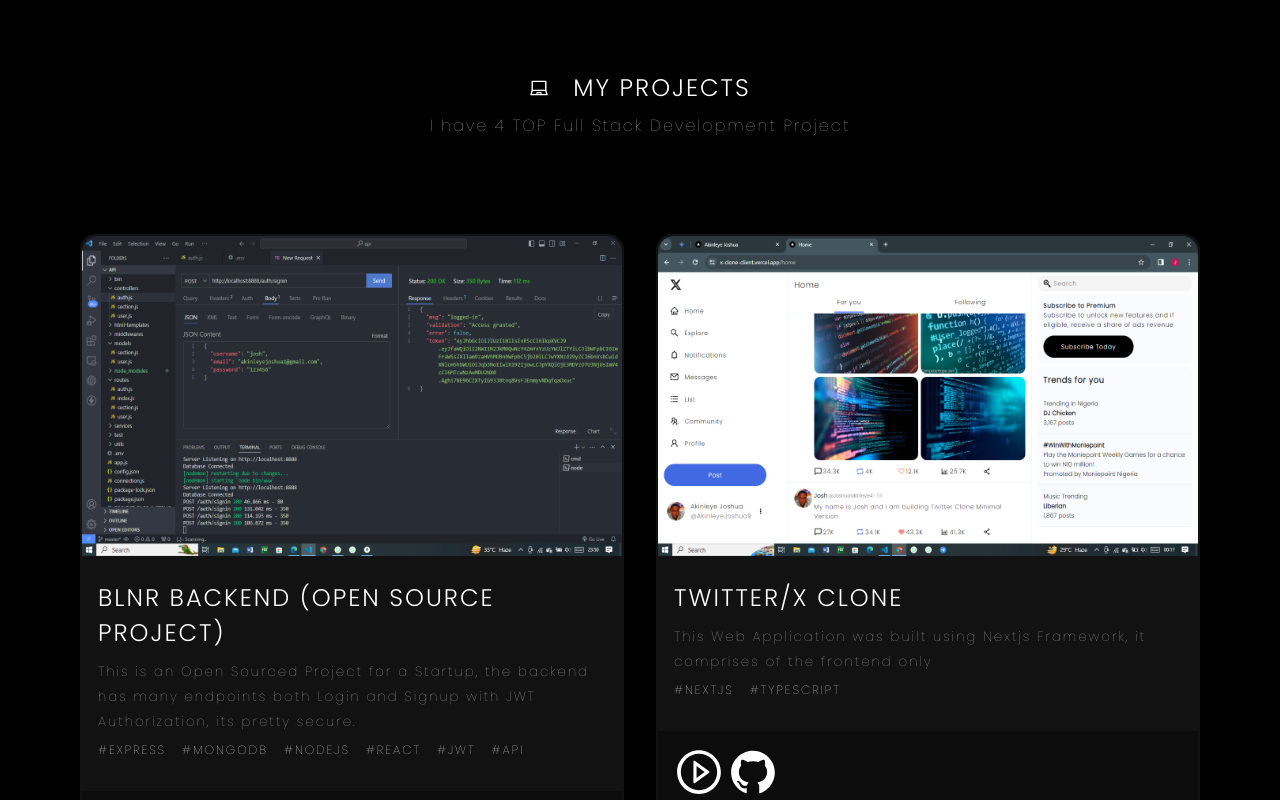
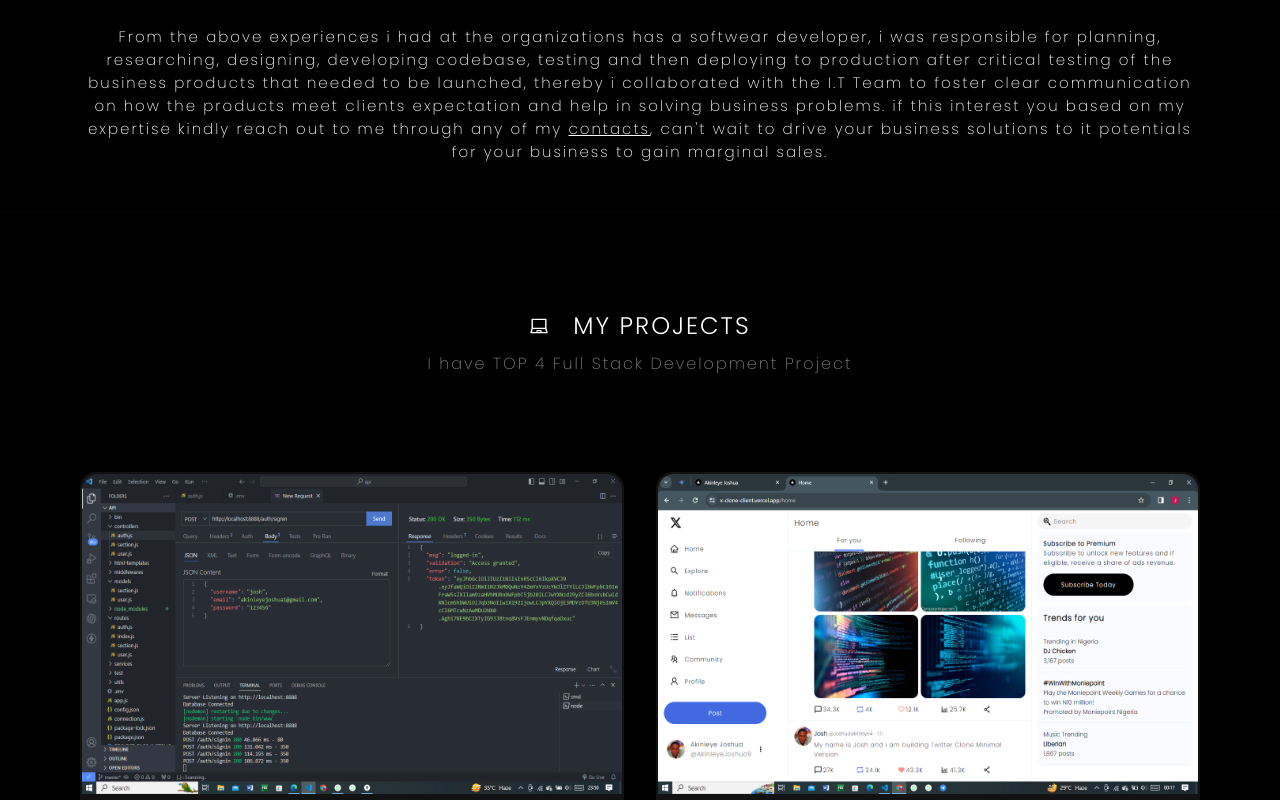
Before and after one commit to Akinleyejoshua/joshuaakinleye, a Next.js app: page / in a window 1280 px wide. Shown: the part 1360-2160 px from the top of the page. Built offline with nearby package versions, Linux system fonts and the light colour scheme.

Commit message:
Add files via upload

```diff
--- a/app/globals.css
+++ b/app/globals.css
@@ -6,7 +6,7 @@
   margin: 0;
   font-family: "Poppins", sans-serif;
   letter-spacing: 2px;
-  font-weight: 100;
+  font-weight: 200;
   scroll-behavior: smooth;
 
   -webkit-tap-highlight-color: transparent;
@@ -286,6 +286,7 @@
   backdrop-filter: blur(20px);
   position: relative;
   overflow: hidden;
+  text-align: center;
 }
 
 .hero img {
@@ -451,6 +452,16 @@
   flex-direction: column;
 }
 
+.experience .note{
+  padding: 3rem 0 ;
+  text-align: center;
+  font-size: 15px;
+}
+
+.note a{
+  text-decoration: underline;
+}
+
 .experience h1,
 .projects h1 {
   align-self: center;
@@ -467,7 +478,7 @@
 }
 
 .dim {
-  opacity: 0.7;
+  opacity: 0.5;
 }
 
 section {
@@ -521,7 +532,7 @@
   border: 2px solid transparent;
 }
 
-@media screen and (max-width: 1000px){
+@media screen and (max-width: 1000px) {
   .experiences .item {
     font-size: 12px;
   }
@@ -551,14 +562,15 @@
   flex-direction: column;
 }
 
-#web .item, #ml .item{
+#web .item,
+#ml .item {
   height: max-content;
 }
 
-#web, #ml{
+#web,
+#ml {
   padding: 6rem 0 0 0;
   grid-template-columns: 1fr 1fr;
-
 }
 
 .self-center {
@@ -585,7 +597,7 @@
   height: 20rem;
 }
 
-.item .content .flex-1{
+.item .content .flex-1 {
   display: flex;
   flex-wrap: wrap;
 }
@@ -602,8 +614,6 @@
   /* text-decoration: underline; */
   text-transform: uppercase;
 }
-
-
 
 .item .content {
   /*position: absolute;
@@ -623,7 +633,7 @@
   -o-border-radius: 1rem;
 }
 
-.item .actions{
+.item .actions {
   padding: 1rem;
   background-color: rgba(0, 0, 0, 0.349);
   width: 100%;
@@ -635,13 +645,13 @@
   display: flex;
 }
 
-.item .data{
+.item .data {
   padding: 1rem;
 }
 
 .item .content a {
-  margin-right: 0.25rem;
-  font-size: 50px;
+  margin-right: 1rem;
+  font-size: 30px;
   display: flex;
   justify-content: flex-start;
   place-items: center;
@@ -659,44 +669,48 @@
 
 footer {
   background-color: rgba(22, 20, 20, 0);
+  padding: 6rem 5rem;
+  display: grid;
+  grid-template-columns: 1fr 1fr 1fr;
+  grid-gap: 2rem;
 }
 
-.socials {
-  padding: 3rem 5rem;
-  /* justify-content: center; */
+.full-width {
+  width: 100%;
 }
 
-footer h1{
+footer h1 {
   font-weight: 300;
 }
 
 .socials a {
-  font-size: 30px;
+  font-size: 20px;
   margin-right: 1rem;
   padding: 1rem;
   background-color: rgb(22, 21, 21);
   display: flex;
   justify-content: center;
-  border-radius: 3rem;
-  -webkit-border-radius: 3rem;
-  -moz-border-radius: 3rem;
-  -ms-border-radius: 3rem;
-  -o-border-radius: 3rem;
+  border-radius: 1rem;
+  -webkit-border-radius: 1rem;
+  -moz-border-radius: 1rem;
+  -ms-border-radius: 1rem;
+  -o-border-radius: 1rem;
 }
 
 .aboutme,
-.contact {
-  padding: 0 5rem 3rem 5rem;
+.contact,
+.socials {
+  display: flex;
+  flex-direction: column;
+  justify-content: start;
+}
+
+footer a, footer p{
+  opacity: .6;
 }
 
 a:hover {
-  opacity: 0.5;
-}
-
-.copy {
-  padding: 0rem 5rem 3rem 5rem;
-  /* background-color: rgb(14, 13, 13); */
-  /* text-align: center; */
+  opacity: 0.3;
 }
 
 @media screen and (max-width: 1000px) {
@@ -705,28 +719,27 @@
     height: max-content;
   }
 
-  #web, #ml{
+  #web,
+  #ml {
     grid-template-columns: 1fr;
   }
 
-  .contact,
-  .socials,
-  .aboutme,
-  .copy {
-    padding: 1rem 2rem;
+  .socials a {
+    font-size: 25px;
+    padding: 0.5rem;
   }
 
-  .socials a{
-    font-size: 25px;
-    padding: .5rem;
-  }
-
-  .contact a{
+  .contact a {
     font-size: 13px;
   }
 
-  .aboutme p{
+  .aboutme p {
     font-size: 12px;
+  }
+
+  footer {
+    padding: 3rem 2rem;
+    grid-template-columns: 1fr;
   }
 
   footer h1 {
@@ -753,7 +766,7 @@
     padding: 6rem 2rem 2rem 2rem;
   }
 
-  .item .content .flex-1{
+  .item .content .flex-1 {
     display: flex;
     flex-direction: column;
   }
--- a/layouts/Contact.jsx
+++ b/layouts/Contact.jsx
@@ -1,10 +1,9 @@
-import { AiOutlineIdcard, AiOutlineLinkedin, AiOutlineMail, AiOutlinePhone, AiOutlineTwitter, AiOutlineUser, AiOutlineWhatsApp, AiOutlineYoutube } from "react-icons/ai"
-import { FaLink } from "react-icons/fa"
+import { AiOutlineLinkedin, AiOutlineMail, AiOutlinePhone, AiOutlineTwitter,  AiOutlineWhatsApp, AiOutlineYoutube } from "react-icons/ai"
 
 export const Contact = () => {
     return <footer id="contact">
         <div className="socials col">
-            <h1 className="row items-center">• Contacts</h1>
+            <h1 className="row items-center">Contacts</h1>
             <div className="space"></div>
             <div className="space"></div>
             <div className="space"></div>
@@ -35,7 +34,7 @@
         </div>
 
         <div className="contact">
-            <h1 className="row items-center">• Explore</h1>
+            <h1 className="row items-center">Explore</h1>
             <div className="space"></div>
             <div className="space"></div>
             <div className="space"></div>
@@ -49,7 +48,7 @@
 
 
         <div className="aboutme">
-            <h1 className="row items-center">• About me</h1>
+            <h1 className="row items-center">About me</h1>
             <div className="space"></div>
             <div className="space"></div>
             <div className="space"></div>
--- a/layouts/Experience.jsx
+++ b/layouts/Experience.jsx
@@ -44,5 +44,15 @@
 
         </div>
 
+<div className="note">
+    <p>From the above experiences i had at the organizations has a softwear developer, i was responsible for
+    planning, researching, designing, developing codebase, testing and then deploying to production
+    after critical testing of the business products
+    that needed to be launched, thereby i collaborated with the I.T Team to foster clear communication
+    on how the products meet clients expectation and help in solving business problems.
+    if this interest you based on my expertise kindly reach out to me through any of my <a href="#contact">contacts</a>,
+    can't wait to drive your business solutions to it potentials for your business to gain marginal sales.
+    </p>
+</div>
     </section>
 }
--- a/layouts/Projects.jsx
+++ b/layouts/Projects.jsx
@@ -1,5 +1,5 @@
 import Image from "next/image";
-import { AiOutlineGithub, AiOutlineLaptop, AiOutlinePlayCircle, AiOutlineShareAlt } from "react-icons/ai";
+import { AiOutlineGithub, AiOutlineLaptop, AiOutlineLink, AiOutlineYoutube } from "react-icons/ai";
 import Twitter from "@/src/img/twitter.png";
 import Store from "@/src/img/store.png";
 import Screen from "@/src/img/screen.png";
@@ -16,7 +16,7 @@
             github: null,
             link: "https://blnr-dashboard-jet.vercel.app/",
             tags: ["Express", "MongoDB", "Nodejs", "React", "JWT", "API"],
-            description: "This is an Open Sourced Project for a Startup, the backend has many endpoints both Login and Signup with JWT Authorization, its pretty secure."
+            description: "This is an Open Sourced Project for a Startup, the backend has many endpoints both Login and Signup with JWT Authorization, its pretty secure.",
         },
         {
             img: Twitter,
@@ -24,7 +24,7 @@
             github: "https://github.com/Akinleyejoshua/twitter-clone-client",
             link: "http://x-clone-client-vercel.app",
             tags: ["Nextjs", "TypeScript"],
-            description: "This Web Application was built using Nextjs Framework, it comprises of the frontend only"
+            description: "This Web Application was built using Nextjs Framework, it comprises of the frontend only",
         },
 
         {
@@ -33,7 +33,7 @@
             github: "https://github.com/Akinleyejoshua/uni-store",
             link: "http://uni-store.vercel.app",
             tags: ["Nextjs", "MongoDB", "Nodejs", "API"],
-            description: "This Web Application was built using Nextjs and Nodejs Server, it comprises of frontend and backend, in this web app, you can add a product, list the products for buyers, add to cart, checkout and wait for delivery, it also have admin dashboard to monitor products and sales revenue"
+            description: "This Web Application was built using Nextjs and Nodejs Server, it comprises of frontend and backend, in this web app, you can add a product, list the products for buyers, add to cart, checkout and wait for delivery, it also have admin dashboard to monitor products and sales revenue",
 
         },
         {
@@ -42,8 +42,8 @@
             github: null,
             link: "http://screen-view.vercel.app",
             tags: ["Nextjs", "Express", "MongoDB", "API", "Nodejs"],
-            description: "This Web Application was built using Nextjs, Nodejs, Express, MongoDB, this app can help you share streamed video content, uploading the content to your own personal cloud storage and sharing to any part of the world, you can also check my Youtube Channel for DEMO video of this app and others"
-
+            description: "This Web Application was built using Nextjs, Nodejs, Express, MongoDB, this app can help you share streamed video content, uploading the content to your own personal cloud storage and sharing to any part of the world, you can also check my Youtube Channel for DEMO video of this app and others",
+            youtube: "https://www.youtube.com/watch?v=Uhv6u8UYnxA&t=9s"
         }
     ]
 
@@ -54,7 +54,7 @@
             github: null,
             link: "https://j-covidtest.netlify.app/",
             tags: ["Python", "JavaScript", "Tensorflow", "Pandas", "Numpy", "Computer Vision"],
-            description: "This is a Covid-19 Detector for patients, i used pandas to prepare the datasets gotten from kaggle, i then trained the computer vision model using tensorflow, converted the model to JSON and finally deployed it on the web using Tensorflow.js using Javascript. the current version makes use X-ray Scans for detection"
+            description: "This is a Covid-19 Detector for patients, i used pandas to prepare the datasets gotten from kaggle, i then trained the computer vision model using tensorflow, converted the model to JSON and finally deployed it on the web using Tensorflow.js using Javascript. the current version makes use X-ray Scans for detection",
         },
         {
             img: Face,
@@ -62,7 +62,7 @@
             github: "https://github.com/Akinleyejoshua/facial-expression-v1",
             link: "https://facialanalysis.netlify.app/",
             tags: ["Python", "React", "Tensorflow", "Pandas", "Numpy", 'Object Detection'],
-            description: "One of the most intersting project i worked on as a data scientist, the latter version which is the picture above was not deployed due to a crash on my system, so i lost the files, but the first version was uploaded but also the server is also down, i used object detection model to train the network and build the model."
+            description: "One of the most intersting project i worked on as a data scientist, the latter version which is the picture above was not deployed due to a crash on my system, so i lost the files, but the first version was uploaded but also the server is also down, i used object detection model to train the network and build the model.",
         },
         {
             img: Bot,
@@ -70,7 +70,7 @@
             github: "https://github.com/Akinleyejoshua/-chatbot/tree/main",
             link: "https://j-chatbot.netlify.app/",
             tags: ["Python", "React", "Tensorflow", "Pandas", "Numpy", 'NLP'],
-            description: "This is a bot that can help do anything automated on the web like conducting interviews for candidates, scrape the web faster, retrieve code answers from github, stackoverflow and google, can help you locate places on the map, check my Linkedin Page for a the Demos for this app, it was built using Natural Language Processing"
+            description: "This is a bot that can help do anything automated on the web like conducting interviews for candidates, scrape the web faster, retrieve code answers from github, stackoverflow and google, can help you locate places on the map, check my Linkedin Page for a the Demos for this app, it was built using Natural Language Processing",
 
         }
 
@@ -85,7 +85,7 @@
         </h1>
 
         <div className="space"></div>
-        <h4 className="self-center dim">I have {webprojects.length} TOP Full Stack Development Project</h4>
+        <h4 className="self-center dim">I have TOP {webprojects.length} Full Stack Development Project</h4>
 
         <div className="grid-2" id="web">
 
@@ -113,8 +113,9 @@
 
                         </div>
                         <div className="actions">
-                            <a target="blank" title="Visit" href={item?.link}><AiOutlinePlayCircle /></a>
-                            {item?.github !== null && <a title="Repository"  target="blank" href={item?.github}><AiOutlineGithub /></a>}
+                            <a target="blank" title="Visit" href={item?.link}><AiOutlineLink /></a>
+                            {item?.github !== null && <a title="Repository" target="blank" href={item?.github}><AiOutlineGithub /></a>}
+                            {item?.youtube !== undefined && <a title="Youtube DEMO" target="blank" href={item?.youtube}><AiOutlineYoutube /></a>}
                         </div>
                     </div>
                 </div>
@@ -132,7 +133,7 @@
         <div className="space"></div>
 
 
-        <h4 className="self-center dim">I have {mlprojects.length} TOP Machine Learning Projects</h4>
+        <h4 className="self-center dim">I have TOP {mlprojects.length} Machine Learning Projects</h4>
         <div className="grid" id="ml">
 
             {mlprojects.map((item, i) => {
@@ -158,8 +159,10 @@
 
                         </div>
                         <div className="actions">
-                        <a target="blank" title="Visit" href={item?.link}><AiOutlinePlayCircle /></a>
+                            <a target="blank" title="Visit" href={item?.link}><AiOutlineLink /></a>
                             {item?.github !== null && <a title="Repository" target="blank" href={item?.github}><AiOutlineGithub /></a>}
+                            {item?.youtube !== undefined && <a title="Youtube DEMO" target="blank" href={item?.youtube}><AiOutlineYoutube /></a>}
+
                         </div>
                     </div>
                 </div>
```
